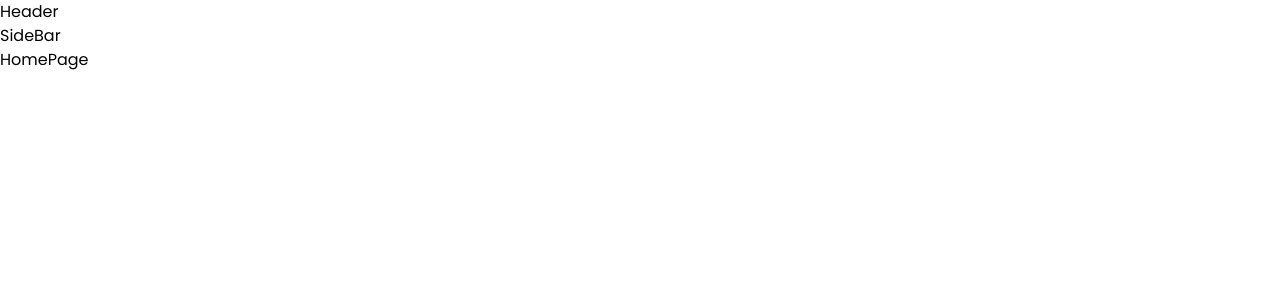
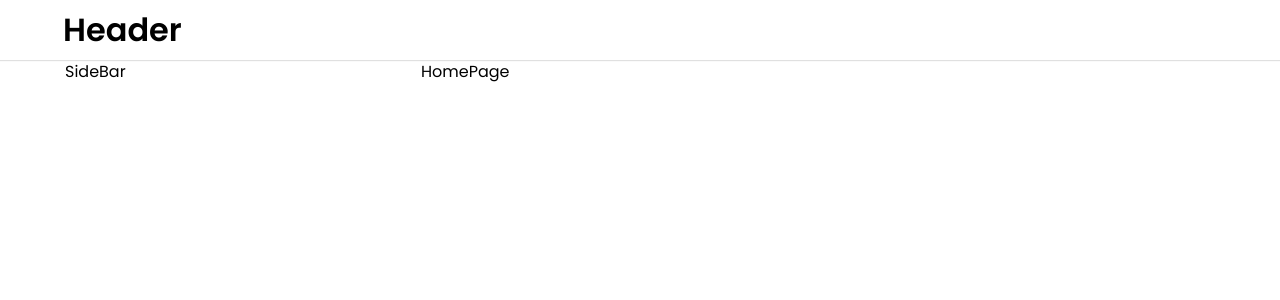
Before and after one commit to trungvu1706/clone-tiktok, a React (Create React App) app: page / in a window 1280 px wide. Shown: the top 300 px of the page. Built offline with nearby package versions, Linux system fonts and the light colour scheme.

Commit message:
style layout for pages

```diff
--- a/package.json
+++ b/package.json
@@ -6,6 +6,7 @@
     "@testing-library/jest-dom": "^5.16.4",
     "@testing-library/react": "^13.2.0",
     "@testing-library/user-event": "^13.5.0",
+    "classnames": "^2.3.1",
     "normalize.css": "^8.0.1",
     "react": "^18.1.0",
     "react-dom": "^18.1.0",
--- a/src/components/GlobalStyles/GlobalStyles.scss
+++ b/src/components/GlobalStyles/GlobalStyles.scss
@@ -1,8 +1,17 @@
 @import 'normalize.css';
 @import url('https://fonts.googleapis.com/css2?family=Poppins:wght@100;200;400;600&display=swap');
 
+:root {
+  --default-layout-header: 60px;
+}
+
 html {
   font-size: 62.5%;
+}
+
+* {
+  margin: 0;
+  padding: 0;
 }
 
 body {
--- /dev/null
+++ b/src/components/Header/Header.module.scss
@@ -0,0 +1,14 @@
+.wrapper {
+  box-shadow: 0px 1px 1px rgb(0 0 0 / 12%);
+  height: var(--default-layout-header, 60px);
+  display: flex;
+  justify-content: center;
+}
+
+.container {
+  width: 1150px;
+  height: 100%;
+  display: flex;
+  align-items: center;
+  padding: 0 24px 0 20px;
+}
--- a/src/components/Header/index.js
+++ b/src/components/Header/index.js
@@ -1,7 +1,18 @@
+import classNames from 'classnames/bind';
+
 import React from 'react';
+import styles from './Header.module.scss';
+
+let cx = classNames.bind(styles);
 
 const Header = () => {
-  return <div>Header</div>;
+  return (
+    <header className={cx('wrapper')}>
+      <div className={cx('container')}>
+        <h1>Header</h1>
+      </div>
+    </header>
+  );
 };
 
 export default Header;
--- /dev/null
+++ b/src/components/Layout/DefaultLayout/DefaultLayout.module.scss
@@ -0,0 +1,14 @@
+.wrapper {
+  display: flex;
+  flex-direction: column;
+}
+
+.container {
+  display: flex;
+  min-width: 1150px;
+  margin: 0 auto;
+}
+
+.content {
+  flex: 1;
+}
--- a/src/components/Layout/DefaultLayout/index.js
+++ b/src/components/Layout/DefaultLayout/index.js
@@ -1,14 +1,19 @@
+import classNames from 'classnames/bind';
+
 import React from 'react';
 import Header from '~/components/Header';
 import SideBar from '~/components/SideBar';
+import styles from './DefaultLayout.module.scss';
+
+const cx = classNames.bind(styles);
 
 const DefaultLayout = ({ children }) => {
   return (
-    <div>
+    <div className={cx('wrapper')}>
       <Header />
-      <div>
+      <div className={cx('container')}>
         <SideBar />
-        <div>{children}</div>
+        <div className={cx('content')}>{children}</div>
       </div>
     </div>
   );
--- /dev/null
+++ b/src/components/SideBar/SideBar.module.scss
@@ -0,0 +1,3 @@
+.wrapper {
+  width: 356px;
+}
--- a/src/components/SideBar/index.js
+++ b/src/components/SideBar/index.js
@@ -1,7 +1,12 @@
+import classNames from 'classnames/bind';
+
 import React from 'react';
+import styles from './SideBar.module.scss';
+
+const cx = classNames.bind(styles);
 
 const SideBar = () => {
-  return <div>SideBar</div>;
+  return <aside className={cx('wrapper')}>SideBar</aside>;
 };
 
 export default SideBar;
```
Also changed, not shown: 1 other file (tests, documents, lock files or other folders).
